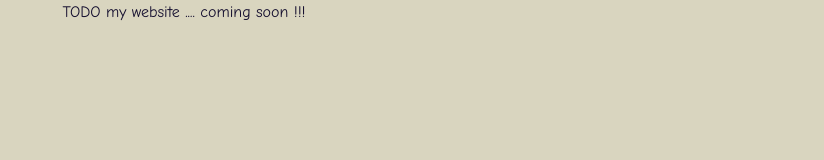
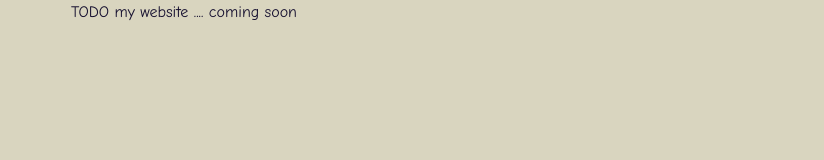
Before and after one commit to misterD05/mr_d05_web, a Next.js app: page / in a window 1280 px wide. Shown: the top 160 px of the page, without its empty margins (456-1280 px from the left). Built offline with nearby package versions, Linux system fonts and the light colour scheme.

Commit message:
Remove exclamation marks from placeholder text in Home component

```diff
--- a/app/page.tsx
+++ b/app/page.tsx
@@ -4,7 +4,7 @@ export default function Home() {
   return (
     <div className="flex items-center w-auto h-auto justify-center bg-(--bgc) text-(--text)">
       <main className="flex w-fit h-fit flex-row items-center justify-between">
-        TODO my website .... coming soon !!!
+        TODO my website .... coming soon
       </main>
     </div>
   );
```
